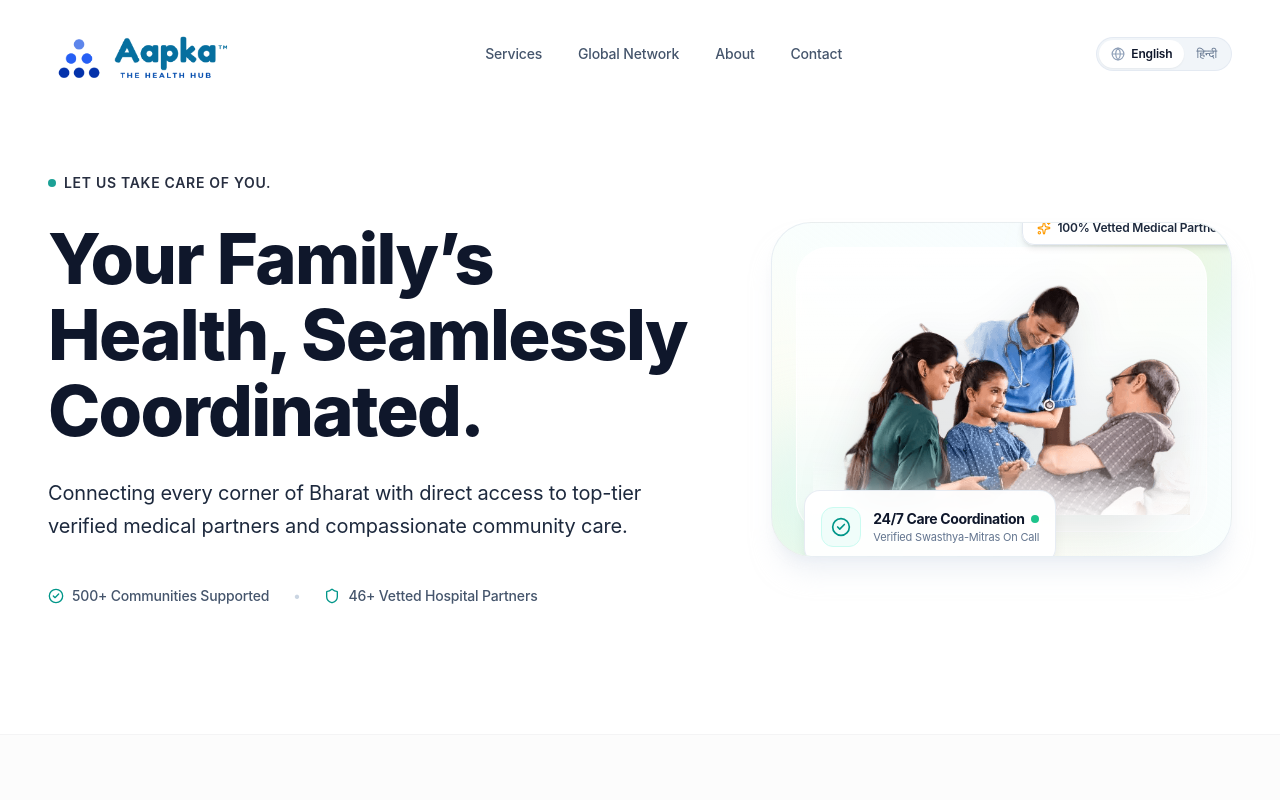
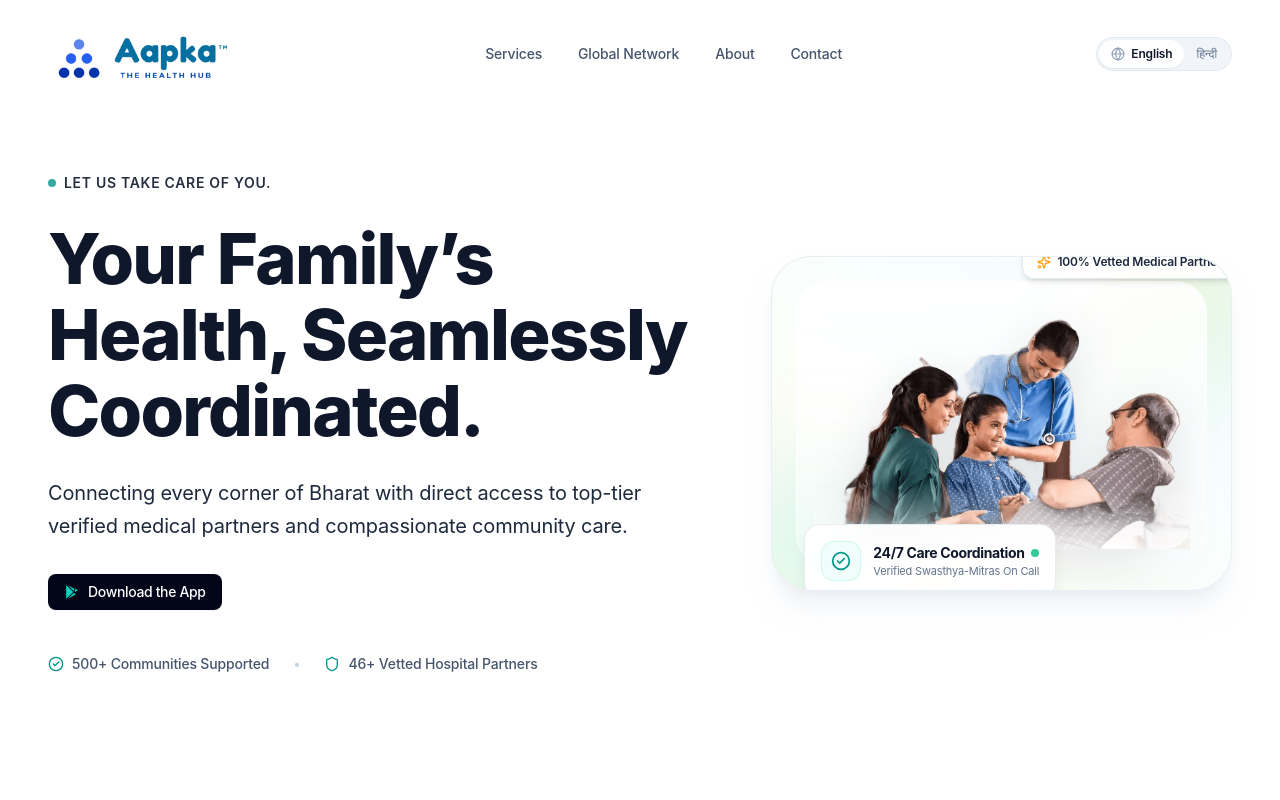
Before and after one commit to aapkatech/Aapka, a React (Vite) app: page / in a window 1280 px wide. Shown: the top 800 px of the page. Built offline with nearby package versions, Linux system fonts and the light colour scheme.

Commit message:
feat: add compact Download the App button linked to Google Play Store

```diff
--- a/src/components/Footer.tsx
+++ b/src/components/Footer.tsx
@@ -64,6 +64,20 @@ export const Footer: React.FC<FooterProps> = ({ t }) => {
                 <MapPin className="w-3.5 h-3.5 text-zinc-400 shrink-0" />
                 <span>{location}</span>
               </p>
+            </div>
+
+            <div className="pt-1">
+              <a
+                href="https://play.google.com/store/apps/details?id=com.kapp.smartgram&pli=1"
+                target="_blank"
+                rel="noopener noreferrer"
+                className="inline-flex items-center gap-2 text-xs font-medium text-slate-800 hover:text-teal-700 transition-colors"
+              >
+                <svg className="w-3.5 h-3.5 fill-current text-teal-600" viewBox="0 0 24 24" aria-hidden="true">
+                  <path d="M3.609 1.814L13.793 12 3.61 22.186c-.195-.195-.31-.476-.31-.786V2.6c0-.31.115-.591.31-.786zm11.238 11.24l2.585 2.586-11.45 6.47 8.865-9.056zm0-2.108L5.982 1.89l11.45 6.47-2.585 2.586zm1.485 1.054l3.52-1.987c.666-.376.666-.99 0-1.366l-3.52-1.987-2.109 2.109 2.109 2.231z"/>
+                </svg>
+                <span>Google Play • Download App</span>
+              </a>
             </div>
           </div>
 
--- a/src/components/Hero.tsx
+++ b/src/components/Hero.tsx
@@ -17,6 +17,7 @@ export const Hero: React.FC<HeroProps> = ({ t }) => {
   const floatingCare = t?.floatingCare || "24/7 Care Coordination";
   const floatingCareSub = t?.floatingCareSub || "Verified Swasthya-Mitras On Call";
   const floatingVetted = t?.floatingVetted || "100% Vetted Medical Partners";
+  const downloadApp = t?.downloadApp || "Download the App";
 
   return (
     <section className="relative bg-white pt-8 pb-16 sm:pt-14 sm:pb-24 lg:pt-16 lg:pb-32 overflow-hidden">
@@ -44,6 +45,25 @@ export const Hero: React.FC<HeroProps> = ({ t }) => {
             <p className="text-base sm:text-lg lg:text-xl text-slate-800 font-normal leading-relaxed max-w-2xl">
               {subheadline}
             </p>
+
+            {/* Small 'Download the App' Action */}
+            <div className="pt-1">
+              <a
+                href="https://play.google.com/store/apps/details?id=com.kapp.smartgram&pli=1"
+                target="_blank"
+                rel="noopener noreferrer"
+                className="inline-flex items-center gap-2 px-4 py-2 rounded-lg bg-slate-950 hover:bg-slate-800 text-white font-medium text-xs sm:text-sm tracking-tight shadow-xs hover:shadow transition-all group"
+              >
+                <svg
+                  className="w-4 h-4 fill-current text-teal-400 group-hover:scale-110 transition-transform shrink-0"
+                  viewBox="0 0 24 24"
+                  aria-hidden="true"
+                >
+                  <path d="M3.609 1.814L13.793 12 3.61 22.186c-.195-.195-.31-.476-.31-.786V2.6c0-.31.115-.591.31-.786zm11.238 11.24l2.585 2.586-11.45 6.47 8.865-9.056zm0-2.108L5.982 1.89l11.45 6.47-2.585 2.586zm1.485 1.054l3.52-1.987c.666-.376.666-.99 0-1.366l-3.52-1.987-2.109 2.109 2.109 2.231z"/>
+                </svg>
+                <span>{downloadApp}</span>
+              </a>
+            </div>
 
             {/* Micro-Trust Signals */}
             <div className="pt-2 sm:pt-4 flex flex-wrap items-center gap-y-2 gap-x-6 text-xs sm:text-sm font-medium text-slate-600">
--- a/src/i18n/translations.ts
+++ b/src/i18n/translations.ts
@@ -21,6 +21,7 @@ export interface Translations {
     floatingCare: string;
     floatingCareSub: string;
     floatingVetted: string;
+    downloadApp?: string;
   };
   pillars: {
     tag: string;
@@ -131,7 +132,8 @@ export const translations: Record<Language, Translations> = {
       hospitalPartners: "46+ Vetted Hospital Partners",
       floatingCare: "24/7 Care Coordination",
       floatingCareSub: "Verified Swasthya-Mitras On Call",
-      floatingVetted: "100% Vetted Medical Partners"
+      floatingVetted: "100% Vetted Medical Partners",
+      downloadApp: "Download the App"
     },
     pillars: {
       tag: "Our Foundation",
@@ -329,7 +331,8 @@ export const translations: Record<Language, Translations> = {
       hospitalPartners: "46+ सत्यापित अस्पताल भागीदार",
       floatingCare: "24/7 स्वास्थ्य मार्गदर्शन",
       floatingCareSub: "सत्यापित स्वास्थ्य-मित्र सदैव उपलब्ध",
-      floatingVetted: "100% सत्यापित चिकित्सा भागीदार"
+      floatingVetted: "100% सत्यापित चिकित्सा भागीदार",
+      downloadApp: "ऐप डाउनलोड करें"
     },
     pillars: {
       tag: "हमारी प्रतिबद्धता",
```
